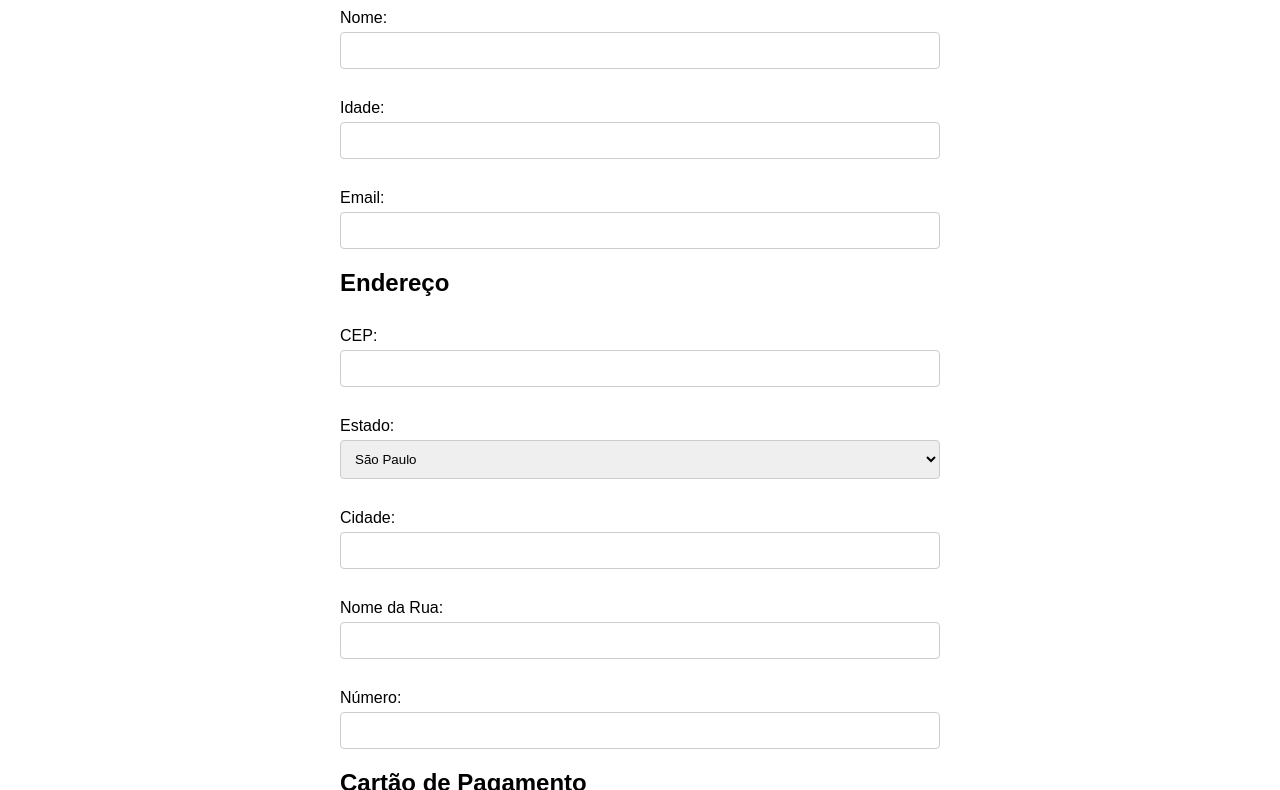
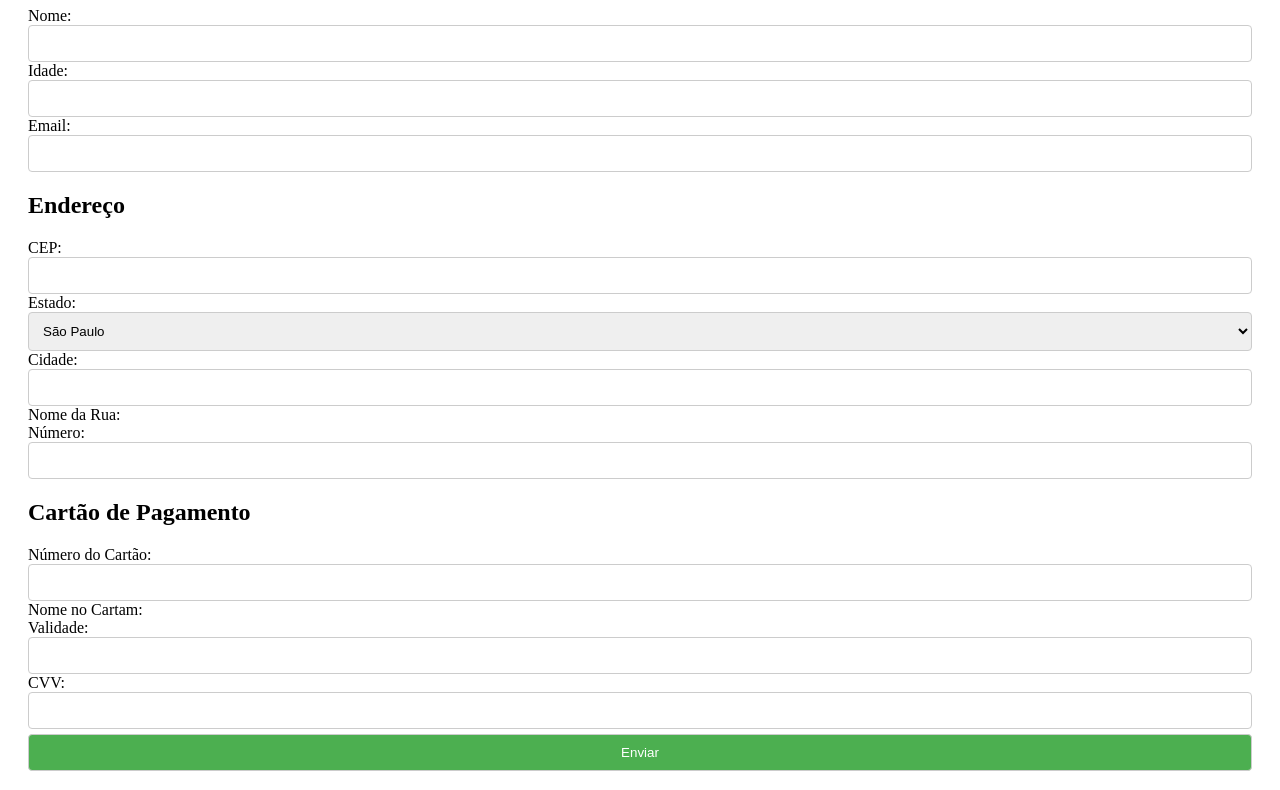
Before and after one commit to DC-FS04-SUL/formulario_simples_4, a plain HTML site: page cadato.html in a window 1280 px wide. Shown: the part 101-891 px from the top of the page. Drawn offline with Linux system fonts and the light colour scheme.

Commit message:
add projeto

```diff
--- a/cadato.html
+++ b/cadato.html
@@ -5,18 +5,18 @@
   <style>
 
     body {
-      font-family: Arial, sans-serif;
+      font-family: Arial, sans-serif
       margin: 0;
-      padding: 20px;
+      padding: 20px
     }
 
     h1 {
-      text-align: center;
+      textlign: center
     }
 
     form {
-      max-width: 600px;
-      margin: 0 auto;
+      max-width: 600px
+      margin: 0 auto
     }
 
     label {
@@ -26,29 +26,29 @@
     input, select {
       width: 100%;
       padding: 10px;
-      margin-top: 5px;
+      marin-top: 5px;
       border-radius: 4px;
       border: 1px solid #ccc;
       box-sizing: border-box;
     }
 
     input[type="submit"] {
-      background-color: #4CAF50;
+      background-color: #4CAF50
       color: white;
-      cursor: pointer;
+      curor: pointer;
     }
 
     .form-group {
-      margin-bottom: 20px;
+      magin-bottom: 20px;
     }
 
     .form-group::after {
       content: "";
-      clear: both;
+      clear: both
     }
 
     .form-group label {
-      width: 150px;
+      width: 150px
       float: left;
     }
 
@@ -56,7 +56,7 @@
 </head>
 <body>
   <h1>Cadastro do Aluno</h1>
-  <form>
+  <main action="">
     <div class="form-group">
       <label for="nome">Nome:</label>
       <input type="text" id="nome" name="nome">
@@ -70,7 +70,7 @@
       <input type="email" id="email" name="email">
     </div>
     <h2>Endereço</h2>
-    <div class="form-group">
+    <div class="forgroup">
       <label for="cep">CEP:</label>
       <input type="text" id="cep" name="cep">
     </div>
@@ -83,16 +83,16 @@
       </select>
     </div>
     <div class="form-group">
-      <label for="cidade">Cidade:</label>
-      <input type="text" id="cidade" name="cidade">
+      <lael for="cidade">Cidade:</lael>
+      <input type=text" id="cidade" name="cidade">
     </div>
     <div class="form-group">
       <label for="rua">Nome da Rua:</label>
-      <input type="text" id="rua" name="rua">
+      <inpt type="text" id="rua" name="rua">
     </div>
     <div class="form-group">
       <label for="numero">Número:</label>
-      <input type="text" id="numero" name="numero">
+      <input type=text" id="numero" name="numero">
     </div>
     <h2>Cartão de Pagamento</h2>
     <div class="form-group">
@@ -100,8 +100,8 @@
       <input type="text" id="cartao-numero" name="cartao-numero">
     </div>
     <div class="form-group">
-      <label for="cartao-nome">Nome no Cartão:</label>
-      <input type="text" id="cartao-nome" name="cartao-nome">
+      <label for="cartao-nome">Nome no Cartam:</label>
+      <iput type="text" id="cartao-nome" name="cartao-nome">
     </div>
     <div class="form-group">
       <label for="cartao-validade">Validade:</label>
@@ -128,6 +128,6 @@
       >Enviar</button>
 
     </div>
-  </form>
+  </main>
 </body>
 </html>
```
Also changed, not shown: styles.css (+21 -21 lines), assets/icons/eail.png (renamed from assets/icons/email.png), 1 other file.
